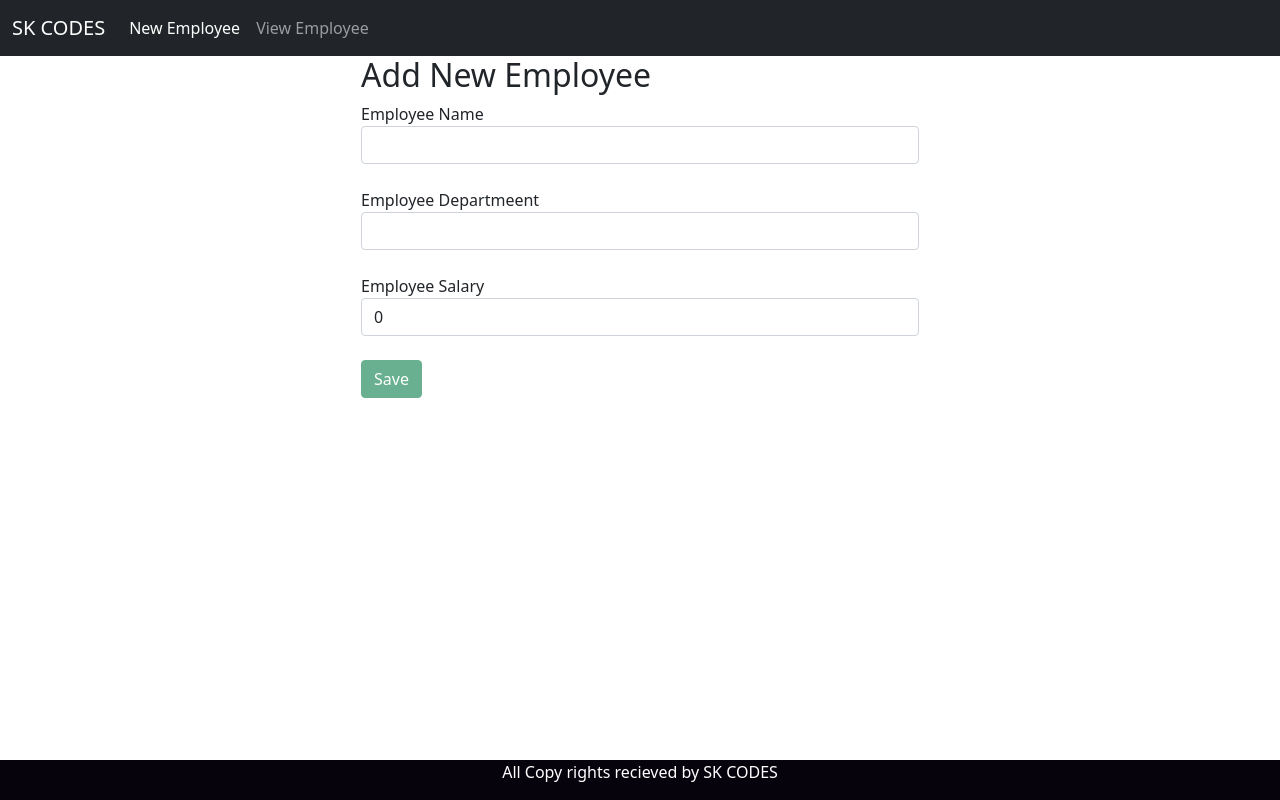
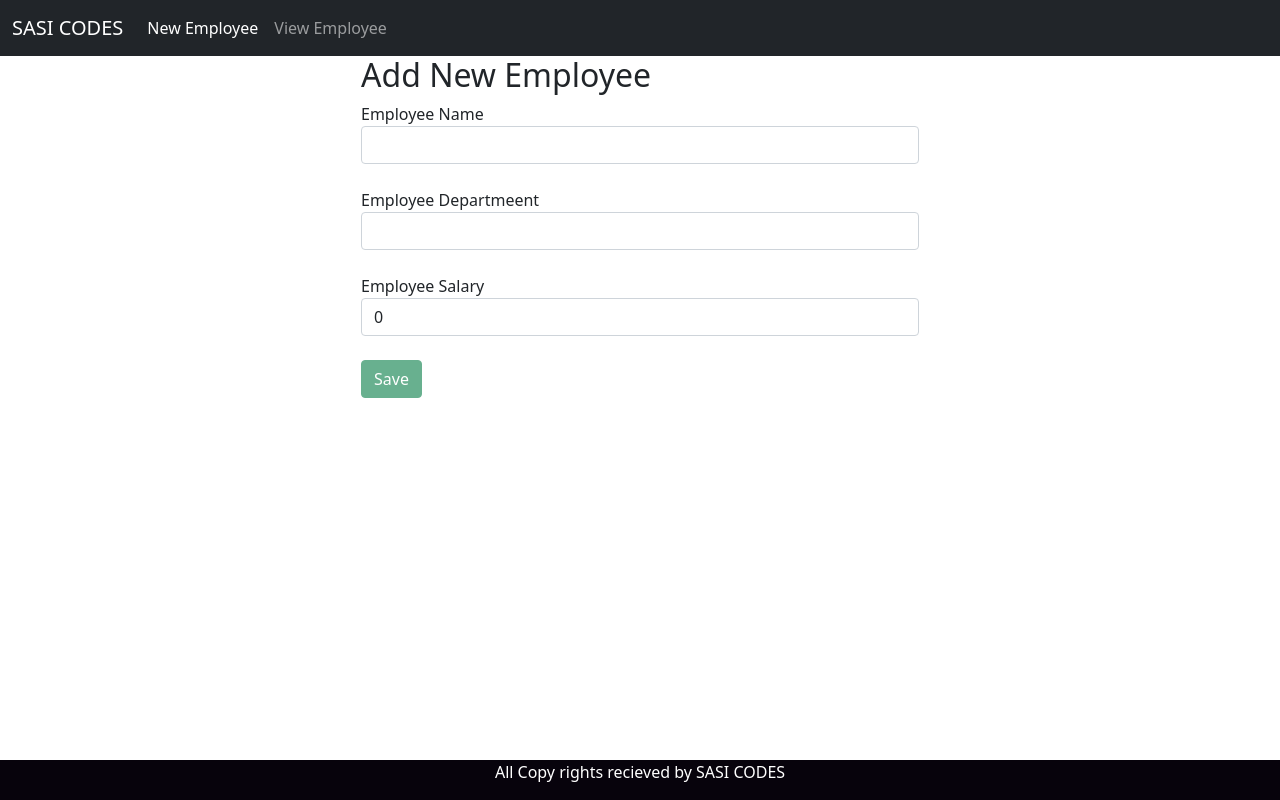
Before and after one commit to Sasikumar-s/Employee-Frontend, an Angular app: page /new-employee in a window 1280 px wide. Built offline with nearby package versions, Linux system fonts and the light colour scheme.

Commit message:
Version release

```diff
--- a/src/app/app.component.html
+++ b/src/app/app.component.html
@@ -1,7 +1,7 @@
 
 <nav class="navbar navbar-expand-sm bg-dark navbar-dark">
   <div class="container-fluid">
-    <a class="navbar-brand" href="#">SK CODES</a>
+    <a class="navbar-brand" href="#">SASI CODES</a>
     <button class="navbar-toggler" type="button" data-bs-toggle="collapse" data-bs-target="#collapsibleNavbar">
       <span class="navbar-toggler-icon"></span>
     </button>
@@ -22,5 +22,5 @@
 
 <router-outlet></router-outlet>
 <div class="footer">
-  <p>All Copy rights recieved by SK CODES</p>
+  <p>All Copy rights recieved by SASI CODES</p>
 </div>
--- a/src/app/employee.service.ts
+++ b/src/app/employee.service.ts
@@ -7,7 +7,7 @@ import { Employee } from './employee';
   providedIn: 'root'
 })
 export class EmployeeService {
-  private url="http://localhost:8080/sk/employees"
+  private url="http://localhost:8080/sasi/employees"
   constructor(private httpClient:HttpClient) {  }
 
   getEmployeeList():Observable<Employee[]>{
```
